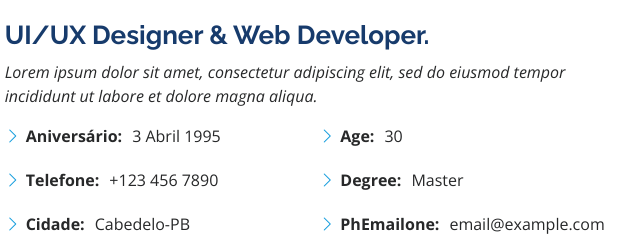
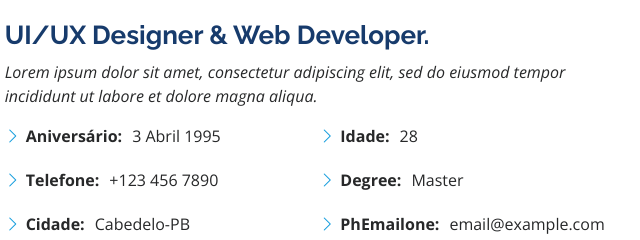
Before and after one commit to amandaa3s/Portfolio, a plain HTML site: page index.html in a window 1280 px wide. Shown: the part 1020-1260 px from the top of the page, 640-1280 px from the left. Drawn offline with nearby package versions, Linux system fonts and the light colour scheme.

Commit message:
alteração idade

```diff
--- a/index.html
+++ b/index.html
@@ -109,7 +109,7 @@
               </div>
               <div class="col-lg-6">
                 <ul>
-                  <li><i class="bi bi-chevron-right"></i> <strong>Age:</strong> <span>30</span></li>
+                  <li><i class="bi bi-chevron-right"></i> <strong>Idade:</strong> <span>28</span></li>
                   <li><i class="bi bi-chevron-right"></i> <strong>Degree:</strong> <span>Master</span></li>
                   <li><i class="bi bi-chevron-right"></i> <strong>PhEmailone:</strong> <span>email@example.com</span></li>
                   <li><i class="bi bi-chevron-right"></i> <strong>Freelance:</strong> <span>Available</span></li>
```
